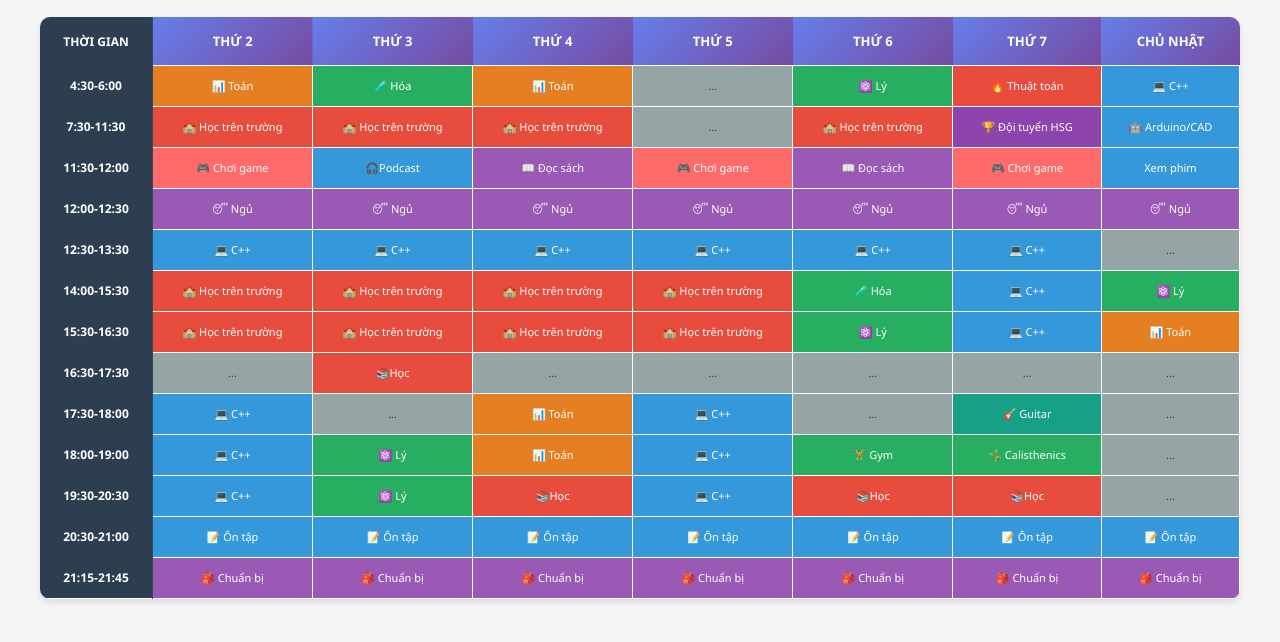
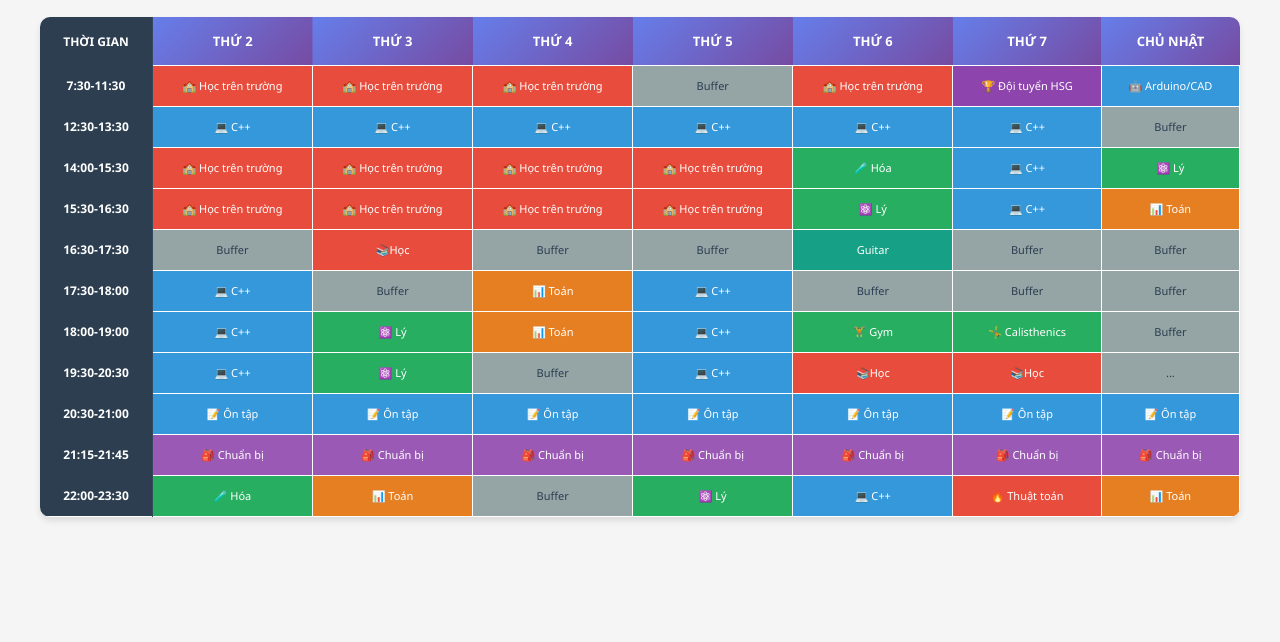
Before and after one commit to Law-Coder2010/TKB, a plain HTML site: page index.html in a window 1280 px wide. Shown: the part 60-702 px from the top of the page. Drawn offline with Linux system fonts and the light colour scheme.

Commit message:
Modify schedule entries and replace placeholders
Updated schedule entries and replaced '...' with 'Buffer' in multiple rows.

```diff
--- a/index.html
+++ b/index.html
@@ -89,7 +89,7 @@
         /* Mobile - Scroll ngang */
         @media (max-width: 768px) {
             body {
-margin: 8px;
+                margin: 8px;
                 padding: 0;
             }
             .title {
@@ -140,44 +140,14 @@ margin: 8px;
             </thead>
             <tbody>
                 <tr>
-                    <td class="time-header">4:30-6:00</td>
-                    <td class="subject-cell math">📊 Toán</td>
-                    <td class="subject-cell chemistry_physics">🧪 Hóa</td>
-                    <td class="subject-cell math">📊 Toán</td>
-                    <td class="subject-cell break">...</td>
-                    <td class="subject-cell chemistry_physics">⚛️ Lý</td>
-                    <td class="subject-cell algorithm">🔥 Thuật toán</td>
-                    <td class="subject-cell cpp">💻 C++</td>
-                </tr>
-                <tr>
                     <td class="time-header">7:30-11:30</td>
                     <td class="subject-cell onschool">🏫 Học trên trường</td>
                     <td class="subject-cell onschool">🏫 Học trên trường</td>
                     <td class="subject-cell onschool">🏫 Học trên trường</td>
-                    <td class="subject-cell break">...</td>
+                    <td class="subject-cell break">Buffer</td>
                     <td class="subject-cell onschool">🏫 Học trên trường</td>
                     <td class="subject-cell hsg">🏆 Đội tuyển HSG</td>
                     <td class="subject-cell arduino">🤖 Arduino/CAD</td>
-                </tr>
-                <tr>
-                    <td class="time-header">11:30-12:00</td>
-                    <td class="subject-cell game">🎮 Chơi game</td>
-<td class="subject-cell cpp">🎧Podcast</td>
-                    <td class="subject-cell reading">📖 Đọc sách</td>
-                    <td class="subject-cell game">🎮 Chơi game</td>
-                    <td class="subject-cell reading">📖 Đọc sách</td>
-                    <td class="subject-cell game">🎮 Chơi game</td>
-                    <td class="subject-cell watch">Xem phim</td>
-                </tr>
-                <tr>
-                    <td class="time-header">12:00-12:30</td>
-                    <td class="subject-cell sleep">😴 Ngủ</td>
-                    <td class="subject-cell sleep">😴 Ngủ</td>
-                    <td class="subject-cell sleep">😴 Ngủ</td>
-                    <td class="subject-cell sleep">😴 Ngủ</td>
-                    <td class="subject-cell sleep">😴 Ngủ</td>
-                    <td class="subject-cell sleep">😴 Ngủ</td>
-                    <td class="subject-cell sleep">😴 Ngủ</td>
                 </tr>
                 <tr>
                     <td class="time-header">12:30-13:30</td>
@@ -187,7 +157,7 @@ margin: 8px;
                     <td class="subject-cell cpp">💻 C++</td>
                     <td class="subject-cell cpp">💻 C++</td>
                     <td class="subject-cell cpp">💻 C++</td>
-                    <td class="subject-cell break">...</td>
+                    <td class="subject-cell break">Buffer</td>
                 </tr>
                 <tr>
                     <td class="time-header">14:00-15:30</td>
@@ -211,23 +181,23 @@ margin: 8px;
                 </tr>
                 <tr>
                     <td class="time-header">16:30-17:30</td>
-                    <td class="subject-cell break">...</td>
+                    <td class="subject-cell break">Buffer</td>
                     <td class="subject-cell onschool">📚Học</td>
-                    <td class="subject-cell break">...</td>
-                    <td class="subject-cell break">...</td>
-                    <td class="subject-cell break">...</td>
-                    <td class="subject-cell break">...</td>
-                    <td class="subject-cell break">...</td>
+                    <td class="subject-cell break">Buffer</td>
+                    <td class="subject-cell break">Buffer</td>
+                    <td class="subject-cell guitar">Guitar</td>
+                    <td class="subject-cell break">Buffer</td>
+                    <td class="subject-cell break">Buffer</td>
                 </tr>
                 <tr>
                     <td class="time-header">17:30-18:00</td>
                     <td class="subject-cell cpp">💻 C++</td>
-                    <td class="subject-cell break">...</td>
+                    <td class="subject-cell break">Buffer</td>
                     <td class="subject-cell math">📊 Toán</td>
                     <td class="subject-cell cpp">💻 C++</td>
-                    <td class="subject-cell break">...</td>
-                    <td class="subject-cell guitar">🎸 Guitar</td>
-                    <td class="subject-cell break">...</td>
+                    <td class="subject-cell break">Buffer</td>
+                    <td class="subject-cell break">Buffer</td>
+                    <td class="subject-cell break">Buffer</td>
                 </tr>
                 <tr>
                     <td class="time-header">18:00-19:00</td>
@@ -237,14 +207,13 @@ margin: 8px;
                     <td class="subject-cell cpp">💻 C++</td>
                     <td class="subject-cell gym">🏋️ Gym</td>
                     <td class="subject-cell calisthenics">🤸 Calisthenics</td>
-                    <td class="subject-cell break">...</td>
-
+                    <td class="subject-cell break">Buffer</td>
                 </tr>
-                <tr>
+                   <tr>
                     <td class="time-header">19:30-20:30</td>
                     <td class="subject-cell cpp">💻 C++</td>
                     <td class="subject-cell chemistry_physics">⚛️ Lý</td>
-                    <td class="subject-cell onschool">📚Học</td>
+                    <td class="subject-cell break">Buffer</td>
                     <td class="subject-cell cpp">💻 C++</td>
                     <td class="subject-cell onschool">📚Học</td>
                     <td class="subject-cell onschool">📚Học</td>
@@ -270,6 +239,16 @@ margin: 8px;
                     <td class="subject-cell prepare">🎒 Chuẩn bị</td>
                     <td class="subject-cell prepare">🎒 Chuẩn bị</td>
                 </tr>
+                <tr>
+                    <td class="time-header">22:00-23:30</td>
+                    <td class="subject-cell chemistry_physics">🧪 Hóa</td>
+                    <td class="subject-cell math">📊 Toán</td>
+                    <td class="subject-cell break">Buffer</td>
+                    <td class="subject-cell chemistry_physics">⚛️ Lý</td>
+                    <td class="subject-cell cpp">💻 C++</td>
+                    <td class="subject-cell algorithm">🔥 Thuật toán</td>
+                    <td class="subject-cell math">📊 Toán</td>
+                </tr>
             </tbody>
         </table>
     </div>
```
